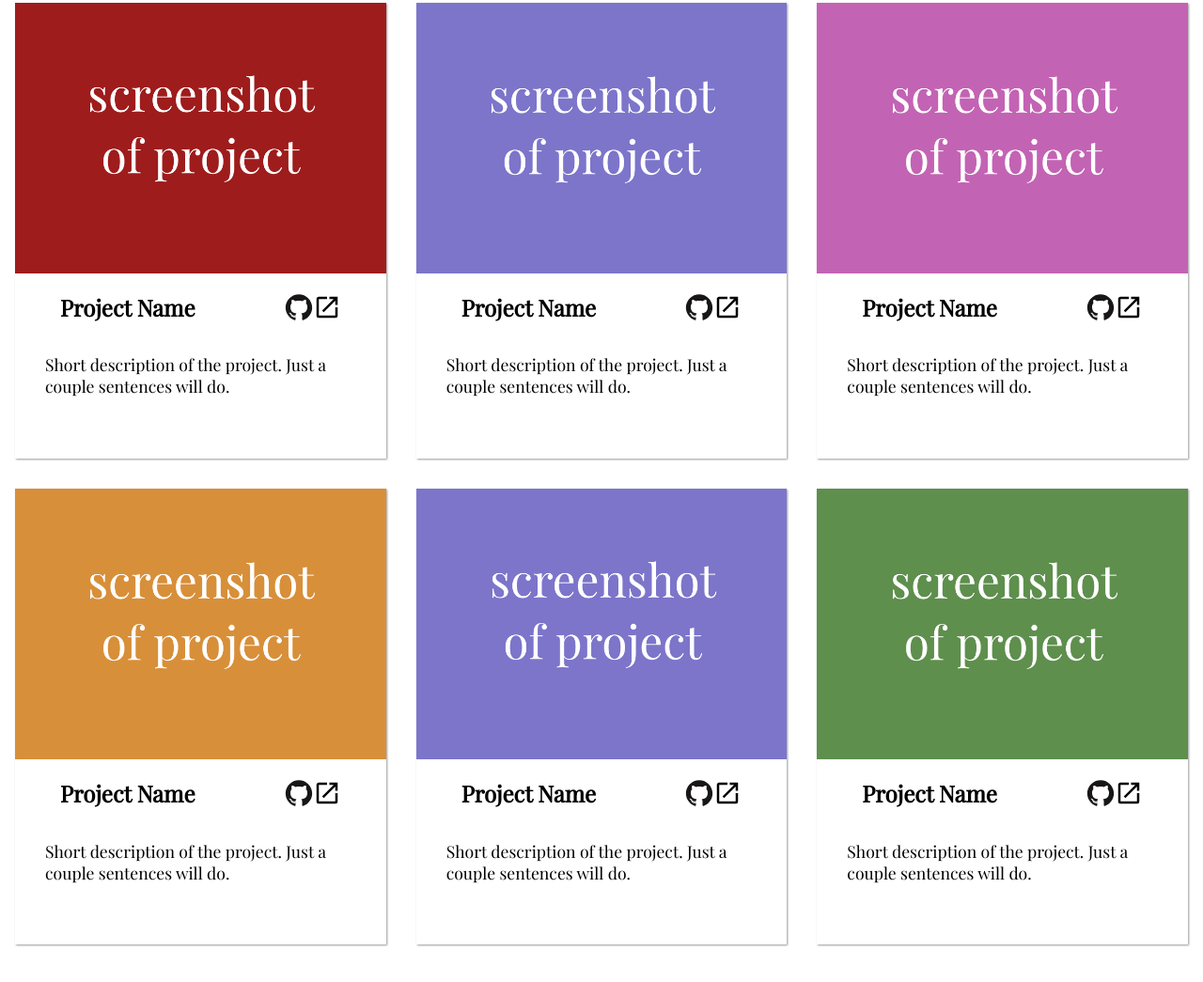
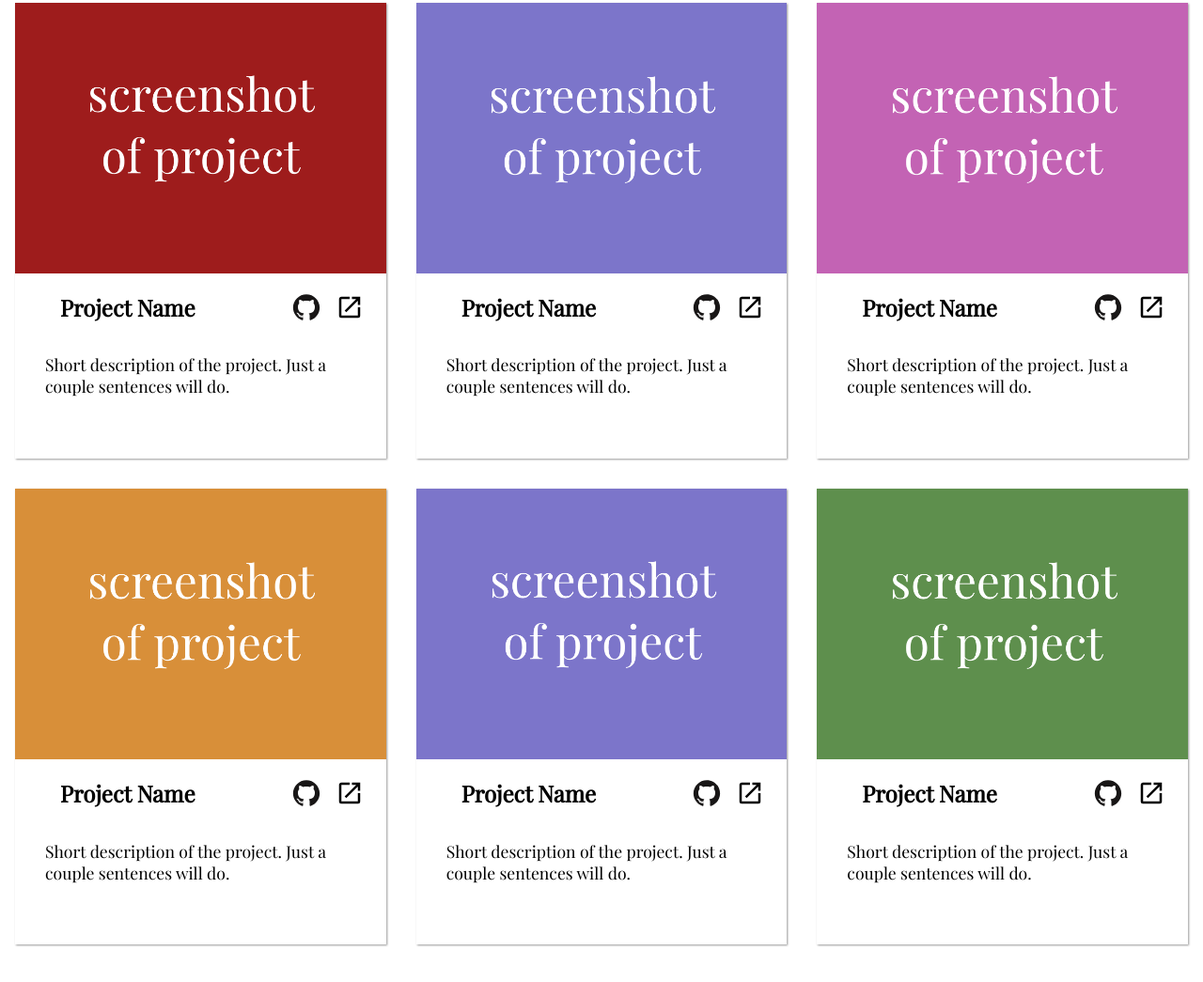
Before and after one commit to gitdingus/portfolio-project, a plain HTML site: page src/index.html in a window 1280 px wide. Shown: the part 892-1937 px from the top of the page at 94% size. Drawn offline with nearby package versions, Linux system fonts and the light colour scheme.

Commit message:
Adjusted spacing

```diff
--- a/src/styles/index-projects.css
+++ b/src/styles/index-projects.css
@@ -19,6 +19,7 @@
 .project svg {
   height: 30px;
   width: 30px;
+  margin: 0 .5em;
 }
 .project img {
   max-width: 100%;
@@ -28,6 +29,7 @@
   display: flex;
   align-items: center;
   padding: 0 3rem;
+  padding-right: 1em;
 }
 
 .project-header h2 {
```
